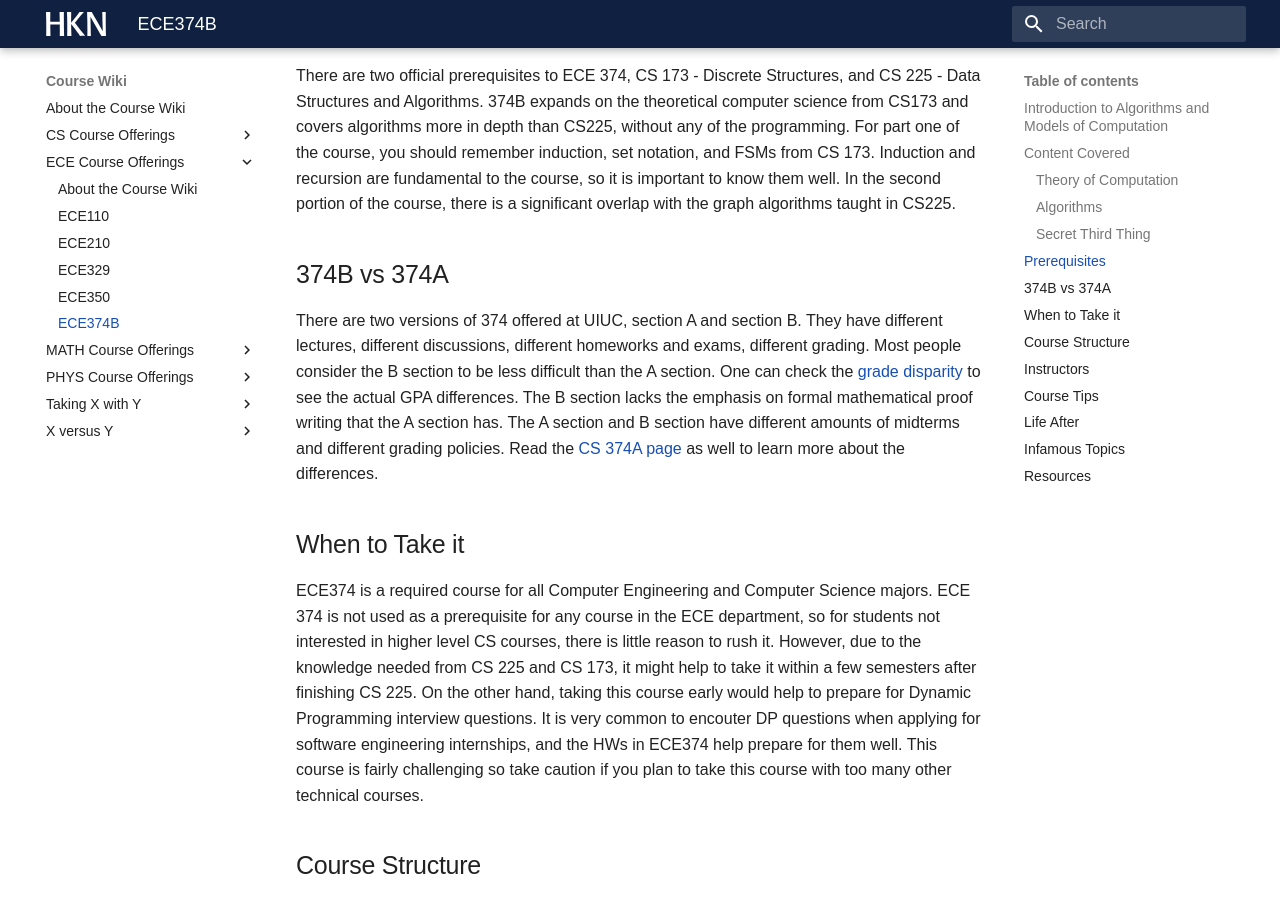
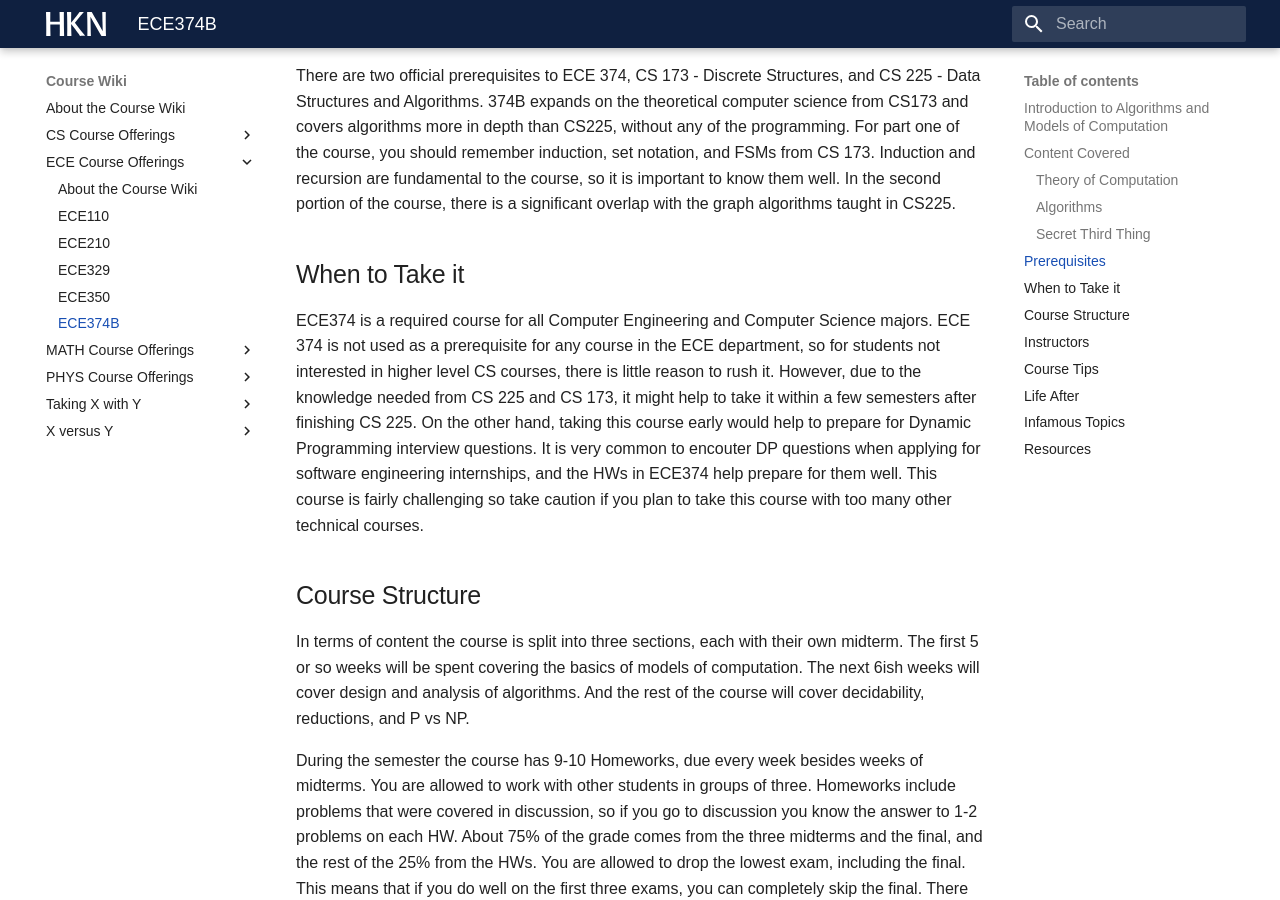
Before and after one commit to hkn-alpha/wiki, an MkDocs documentation site: the page built from docs/Course Wiki/ECE Course Offerings/ECE374B.md, in a window 1280 px wide and 900 px high, scrolled down 1186 px. Built offline with MkDocs 1.6.1 and Material for MkDocs 9.7.7, drawn with Linux system fonts in a browser that asks for light colours; some web fonts are replaced.

```diff
--- a/docs/Course Wiki/ECE Course Offerings/ECE374B.md
+++ b/docs/Course Wiki/ECE Course Offerings/ECE374B.md
@@ -31,9 +31,6 @@ ECE374B is one of two **independent** sections of CS/ECE374, Introduction to Alg
 
 There are two official prerequisites to ECE 374, CS 173 - Discrete Structures, and CS 225 - Data Structures and Algorithms. 374B expands on the theoretical computer science from CS173 and covers algorithms more in depth than CS225, without any of the programming. For part one of the course, you should remember induction, set notation, and FSMs from CS 173. Induction and recursion are fundamental to the course, so it is important to know them well. In the second portion of the course, there is a significant overlap with the graph algorithms taught in CS225.
 
-## 374B vs 374A
-There are two versions of 374 offered at UIUC, section A and section B. They have different lectures, different discussions, different homeworks and exams, different grading. Most people consider the B section to be less difficult than the A section. One can check the [grade disparity](https://waf.cs.illinois.edu/discovery/grade_disparity_between_sections_at_uiuc/) to see the actual GPA differences. The B section lacks the emphasis on formal mathematical proof writing that the A section has. The A section and B section have different amounts of midterms and different grading policies. Read the [CS 374A page](../CS%20Course%20Offerings/ECE374A.md) as well to learn more about the differences.
-
 ## When to Take it
 ECE374 is a required course for all Computer Engineering and Computer Science majors. ECE 374 is not used as a prerequisite for any course in the ECE department, so for students not interested in higher level CS courses, there is little reason to rush it. However, due to the knowledge needed from CS 225 and CS 173, it might help to take it within a few semesters after finishing CS 225. On the other hand, taking this course early would help to prepare for Dynamic Programming interview questions. It is very common to encouter DP questions when applying for software engineering internships, and the HWs in ECE374 help prepare for them well. This course is fairly challenging so take caution if you plan to take this course with too many other technical courses.
 
```
Also changed, not shown: docs/Course Wiki/X versus Y/ECE374A vs ECE374B.md (added, +6 -0 lines).
